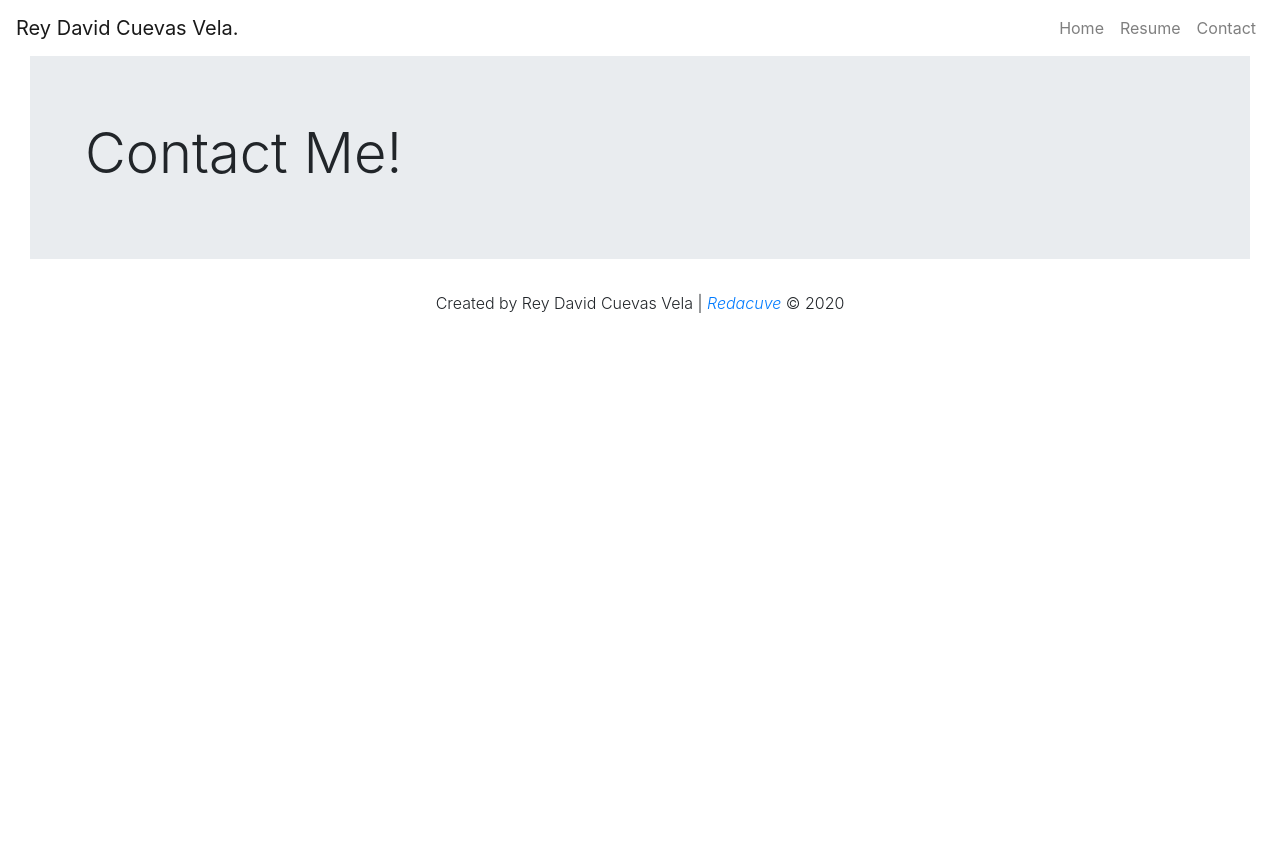
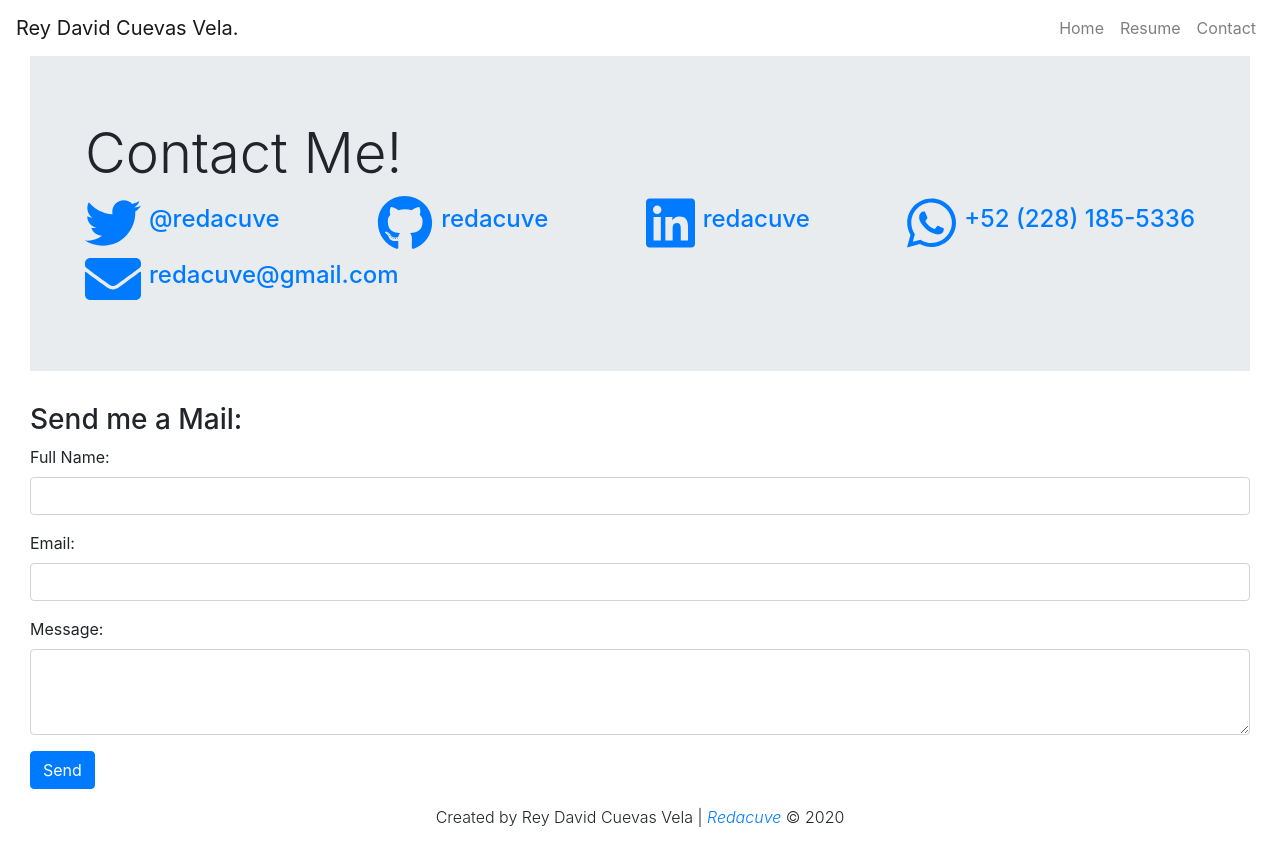
Before and after one commit to redacuve/my-portfolio, a React (Create React App) app: page /contact in a window 1280 px wide. Before the commit the page ends 800 px from the top, so only its background shows below. Built offline with nearby package versions, Linux system fonts and the light colour scheme.

Commit message:
update directories of pages

```diff
--- a/package.json
+++ b/package.json
@@ -3,6 +3,10 @@
   "version": "0.1.0",
   "private": true,
   "dependencies": {
+    "@fortawesome/fontawesome-svg-core": "^1.2.28",
+    "@fortawesome/free-brands-svg-icons": "^5.13.0",
+    "@fortawesome/free-solid-svg-icons": "^5.13.0",
+    "@fortawesome/react-fontawesome": "^0.1.9",
     "@testing-library/jest-dom": "^4.2.4",
     "@testing-library/react": "^9.3.2",
     "@testing-library/user-event": "^7.1.2",
--- a/src/App.js
+++ b/src/App.js
@@ -13,9 +13,9 @@ import Container from 'react-bootstrap/Container';
 // My Components
 import NavBar from './components/NavBar';
 import Footer from './components/Footer';
-import Homepage from './components/Homepage';
-import Resume from './components/Resume';
-import Contact from './components/Contact';
+import Homepage from './pages/Homepage';
+import Resume from './pages/Resume';
+import Contact from './pages/Contact';
 
 class App extends React.Component {
     constructor(props){
--- a/src/components/Contact.js
+++ /dev/null
@@ -1,13 +0,0 @@
-import React from 'react';
-import Container from 'react-bootstrap/Container';
-import Jumbo from './Jumbo';
-
-function Contact() {
-    return(
-        <Container fluid={true}>
-            <Jumbo title="Contact Me!"/>
-        </Container>
-    );
-}
-
-export default Contact;
--- a/src/index.css
+++ b/src/index.css
@@ -1,5 +1,3 @@
-
-
 .project-container {
     max-width: 333px;
 }
--- /dev/null
+++ b/src/pages/Contact.js
@@ -0,0 +1,67 @@
+import React from 'react';
+import Container from 'react-bootstrap/Container';
+import Form from 'react-bootstrap/Form';
+import Button from 'react-bootstrap/Button';
+import Jumbo from '../components/Jumbo';
+import { FontAwesomeIcon } from "@fortawesome/react-fontawesome";
+import { faTwitter } from "@fortawesome/free-brands-svg-icons";
+import { faWhatsapp } from "@fortawesome/free-brands-svg-icons";
+import { faLinkedin } from "@fortawesome/free-brands-svg-icons";
+import { faGithub } from "@fortawesome/free-brands-svg-icons";
+import { faEnvelope } from "@fortawesome/free-solid-svg-icons";
+
+class Contact extends React.Component {
+    constructor(props){
+        super(props);
+        this.state = {
+            name: '',
+            email: '',
+            message: '',
+            disabled: false,
+            emailSent: null
+        }
+    }
+
+    render(){
+        return(
+            <Container fluid={true}>
+                <Jumbo title="Contact Me!">
+                    <div className="d-flex flex-wrap justify-content-between">
+                        <a className="d-flex align-items-center" href="https://twitter.com/redacuve" target="_blank"><FontAwesomeIcon className="display-4" icon={faTwitter} /><span className="pl-2 h4">@redacuve</span></a>
+                        <a className="d-flex align-items-center" href="https://github.com/redacuve" target="_blank"><FontAwesomeIcon className="display-4" icon={faGithub} /><span className="pl-2 h4">redacuve</span></a>
+                        <a className="d-flex align-items-center" href="https://www.linkedin.com/in/redacuve/" target="_blank"><FontAwesomeIcon className="display-4" icon={faLinkedin} /><span className="pl-2 h4">redacuve</span></a>
+                        <a className="d-flex align-items-center" href="https://wa.me/522281855336" target="_blank"><FontAwesomeIcon className="display-4" icon={faWhatsapp} /><span className="pl-2 h4">+52 (228) 185-5336</span></a>
+                        <a className="d-flex align-items-center" href="mailto:redacuve@gmail.com" target="_blank"><FontAwesomeIcon className="display-4" icon={faEnvelope} /><span className="pl-2 h4">redacuve@gmail.com</span></a>
+                    </div>
+                </Jumbo>
+
+                <div>
+                    <h3>Send me a Mail:</h3>
+                        <Form>
+                            <Form.Group>
+                                <Form.Label htmlFor="full-name">Full Name:</Form.Label>
+                                <Form.Control id="full-name" name="name" type="text" value={this.state.name} />
+                            </Form.Group>
+                            <Form.Group>
+                                <Form.Label htmlFor="email">Email:</Form.Label>
+                                <Form.Control id="email" name="email" type="email" value={this.state.email} />
+                            </Form.Group>
+                            <Form.Group>
+                                <Form.Label htmlFor="message">Message:</Form.Label>
+                                <Form.Control id="message" name="message" as="textarea" rows="3" value={this.state.message} />
+                            </Form.Group>
+                            <Form.Group>
+                                <Button className="d-inline-block" variant="primary" type="submit" disabled={this.state.disabled} >Send</Button>
+                            </Form.Group>
+
+                            { this.state.emailSent === true && <p className="d-inline success-msg">Email Sent</p>}
+                            { this.state.emailSent === false && <p className="d-inline err-msg">Error Try Again Later</p>}
+                        </Form>
+                    </div>
+
+            </Container>
+        );
+    }
+}
+
+export default Contact;
--- a/src/components/Homepage.js
+++ b/src/pages/Homepage.js
@@ -1,7 +1,7 @@
 import React from 'react';
 import Container from 'react-bootstrap/Container';
-import Jumbo from './Jumbo';
-import Carrousel from './Carrousel';
+import Jumbo from '../components/Jumbo';
+import Carrousel from '../components/Carrousel';
 
 function Homepage(props) {
     return (
```
Also changed, not shown: src/pages/Resume.js (renamed from src/components/Resume.js, +4 -4 lines), 1 other file (tests, documents, lock files or other folders).
